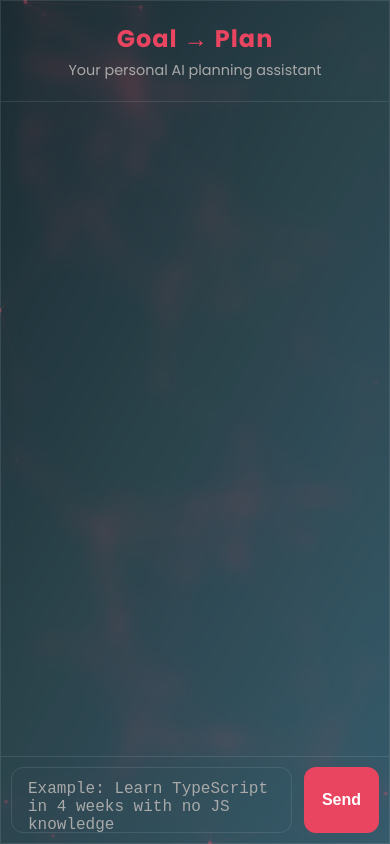
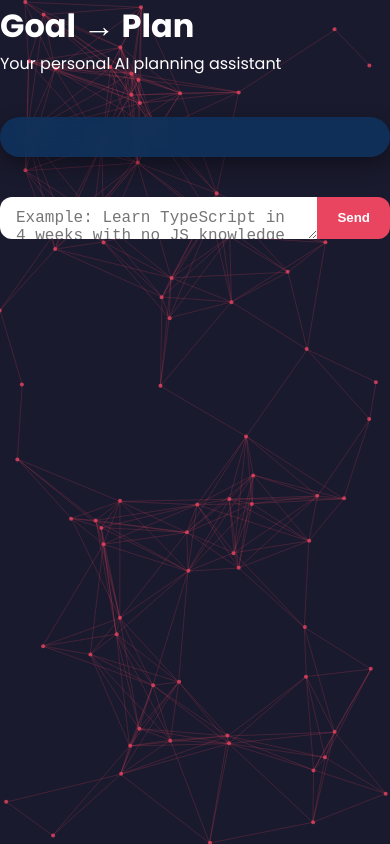
Before and after one commit to mrme77/Personal-Goals-Assistant, a plain HTML site: page index.html in a window 390 px wide. Drawn offline with nearby package versions, Linux system fonts and the light colour scheme.

Commit message:
Update styles.css

```diff
--- a/styles.css
+++ b/styles.css
@@ -6,308 +6,71 @@
   --secondary-color: #533483;
   --accent-color: #e94560;
   --text-color: #ffffff;
-  --muted-color: #a9a9a9;
-  --card-bg-color: rgba(255, 255, 255, 0.05);
-  --border-color: rgba(255, 255, 255, 0.1);
-  --button-hover-color: #ff7799;
-  --user-avatar-bg: #0f3460;
-  --agent-avatar-bg: #533483;
 }
 
-/* === Base === */
+* {
+  margin: 0;
+  padding: 0;
+  box-sizing: border-box;
+}
+
 body {
   font-family: 'Poppins', sans-serif;
-  margin: 0;
+  background-color: var(--bg-color);
   color: var(--text-color);
+  line-height: 1.6;
+  overflow: hidden; /* Hide scrollbars for canvas effect */
+}
+
+/* === Chat Container === */
+#chatBody {
+  background: rgba(15, 52, 96, 0.85);
+  border-radius: 20px;
+  padding: 20px;
+  max-width: 600px;
+  margin: 40px auto;
+  box-shadow: 0px 8px 20px rgba(0,0,0,0.4);
+  backdrop-filter: blur(10px);
+}
+
+/* === Input Form === */
+form {
   display: flex;
   justify-content: center;
-  align-items: center;
-  min-height: 100vh;
-  overflow: hidden;
-  background: linear-gradient(45deg, var(--primary-color), var(--secondary-color));
+  margin-top: 20px;
 }
 
-/* === Plexus background canvas === */
+#goalInput {
+  flex: 1;
+  padding: 12px 16px;
+  border: none;
+  border-radius: 12px 0 0 12px;
+  font-size: 16px;
+  outline: none;
+}
+
+#submitBtn {
+  background: var(--accent-color);
+  color: white;
+  border: none;
+  padding: 12px 20px;
+  border-radius: 0 12px 12px 0;
+  cursor: pointer;
+  font-weight: 600;
+  transition: background 0.3s ease;
+}
+
+#submitBtn:hover {
+  background: #ff5a75;
+}
+
+/* === Moving Dots Background === */
 #plexus-canvas {
   position: fixed;
   top: 0;
   left: 0;
   width: 100%;
   height: 100%;
-  z-index: 0;
-  background: linear-gradient(120deg, #0f2027, #203a43, #2c5364);
+  z-index: -1;
+  background: var(--bg-color);
 }
-
-/* === Chat container === */
-.container {
-  max-width: 600px;
-  width: 100%;
-  height: 80vh;
-  display: flex;
-  flex-direction: column;
-  position: relative;
-  z-index: 1;
-}
-
-/* === Chat window (glassy effect) === */
-.chat-window {
-  background: var(--card-bg-color);
-  border-radius: 16px;
-  box-shadow: 0 8px 32px rgba(0, 0, 0, 0.2);
-  backdrop-filter: blur(10px);
-  border: 1px solid var(--border-color);
-  display: flex;
-  flex-direction: column;
-  height: 100%;
-}
-
-/* === Header === */
-.chat-header {
-  padding: 20px;
-  border-bottom: 1px solid var(--border-color);
-  text-align: center;
-}
-
-h1 {
-  margin: 0;
-  font-weight: 700;
-  font-size: 1.8rem;
-  color: var(--accent-color);
-  letter-spacing: 1px;
-}
-
-.lead {
-  color: var(--muted-color);
-  margin: 4px 0 0;
-  font-size: 0.9rem;
-}
-
-/* === Chat body === */
-.chat-body {
-  flex-grow: 1;
-  padding: 20px;
-  overflow-y: auto;
-  display: flex;
-  flex-direction: column;
-  gap: 16px;
-}
-
-/* === Messages === */
-.chat-message {
-  display: flex;
-  gap: 12px;
-  align-items: flex-start;
-}
-
-.chat-message.user {
-  justify-content: flex-end;
-}
-
-.avatar {
-  width: 40px;
-  height: 40px;
-  border-radius: 50%;
-  display: flex;
-  justify-content: center;
-  align-items: center;
-  font-weight: 600;
-  font-size: 1.2rem;
-}
-
-.user .avatar {
-  background: var(--user-avatar-bg);
-}
-
-.agent .avatar {
-  background: var(--agent-avatar-bg);
-}
-
-/* === Message content === */
-.message-content,
-.message-content * {
-  color: #ffffff !important; /* all text forced white */
-}
-
-.message-content {
-  background: rgba(255, 255, 255, 0.1);
-  padding: 12px 16px;
-  border-radius: 12px;
-  max-width: 70%;
-  white-space: pre-wrap;
-  line-height: 1.6;
-  font-size: 0.95 rem;
-  box-shadow: none; /* optional */
-}
-
-.message-content code,
-.message-content pre {
-  background: #222;
-  color: #ffffff !important;
-  padding: 2px 6px;
-  border-radius: 4px;
-  font-size: 0.95em;
-}
-
-.message-content pre {
-  padding: 10px;
-  border-radius: 6px;
-  overflow-x: auto;
-}
-
-.message-content ul,
-.message-content ol {
-  margin: 8px 0 8px 24px;
-  padding-left: 20px;
-}
-
-.message-content li {
-  margin-bottom: 4px;
-}
-
-.message-content blockquote {
-  border-left: 4px solid var(--accent-color);
-  background: rgba(233,69,96,0.07);
-  margin: 12px 0;
-  padding: 8px 16px;
-  font-style: italic;
-}
-
-/* Horizontal rules */
-.message-content hr {
-  border: none;
-  border-top: 2px solid var(--accent-color);
-  margin: 16px 0;
-}
-
-/* Strong / bold */
-.message-content strong {
-  color: #ffffff;
-  font-weight: 700;
-}
-
-/* Emphasis / italic */
-.message-content em {
-  color: #ffffff;
-}
-
-/* Paragraphs */
-.message-content p {
-  margin: 8px 0;
-}
-
-/* Tables */
-.message-content table {
-  width: 100%;
-  border-collapse: collapse;
-  margin: 8px 0;
-}
-
-.message-content th,
-.message-content td {
-  border: 1px solid var(--border-color);
-  padding: 6px 10px;
-  text-align: left;
-  background: rgba(255,255,255,0.07);
-  color: #ffffff; /* table text white */
-}
-
-.message-content th {
-  background: rgba(233,69,96,0.15);
-  color: #ffffff; /* header text white */
-}
-
-/* === Footer === */
-.chat-footer {
-  padding: 20px;
-  border-top: 1px solid var(--border-color);
-  display: flex;
-  flex-direction: column;
-  gap: 10px;
-}
-
-#goalForm {
-  display: flex;
-  gap: 12px;
-}
-
-textarea {
-  flex-grow: 1;
-  padding: 12px 16px;
-  border-radius: 12px;
-  border: 1px solid var(--border-color);
-  font-size: 16px;
-  background: transparent;
-  color: var(--text-color);
-  resize: none;
-  height: 48px;
-}
-
-textarea::placeholder {
-  color: var(--muted-color);
-}
-
-button {
-  padding: 12px 18px;
-  border-radius: 12px;
-  border: none;
-  font-size: 16px;
-  font-weight: 600;
-  cursor: pointer;
-  transition: all 0.3s ease;
-  background: var(--accent-color);
-  color: var(--text-color);
-}
-
-button:hover {
-  background: var(--button-hover-color);
-  box-shadow: 0 0 20px rgba(233, 69, 96, 0.5);
-}
-
-button:disabled {
-  background: #555;
-  cursor: not-allowed;
-}
-
-/* === Custom scrollbar === */
-.chat-body::-webkit-scrollbar {
-  width: 8px;
-}
-
-.chat-body::-webkit-scrollbar-track {
-  background: var(--card-bg-color);
-}
-
-.chat-body::-webkit-scrollbar-thumb {
-  background-color: var(--accent-color);
-  border-radius: 4px;
-  border: 2px solid var(--card-bg-color);
-}
-
-/* === Responsive === */
-@media (max-width: 768px) {
-  .container {
-    height: 100vh;
-    border-radius: 0;
-  }
-
-  .chat-window {
-    border-radius: 0;
-    height: 100%;
-  }
-
-  h1 {
-    font-size: 1.5rem;
-  }
-
-  .chat-body {
-    padding: 10px;
-  }
-
-  .chat-footer {
-    padding: 10px;
-  }
-
-  textarea {
-    height: 40px;
-  }
-}
```
